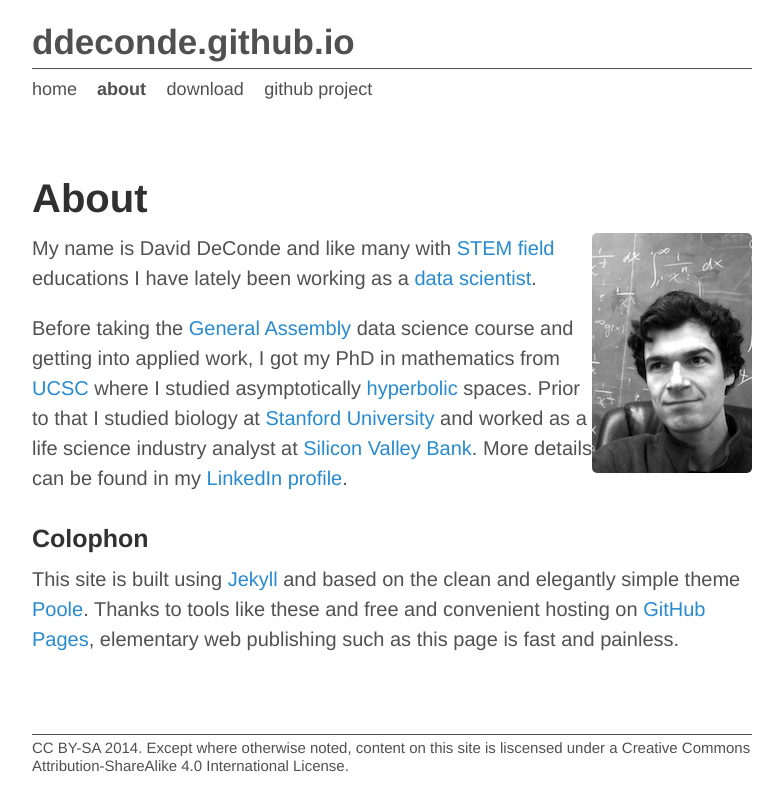
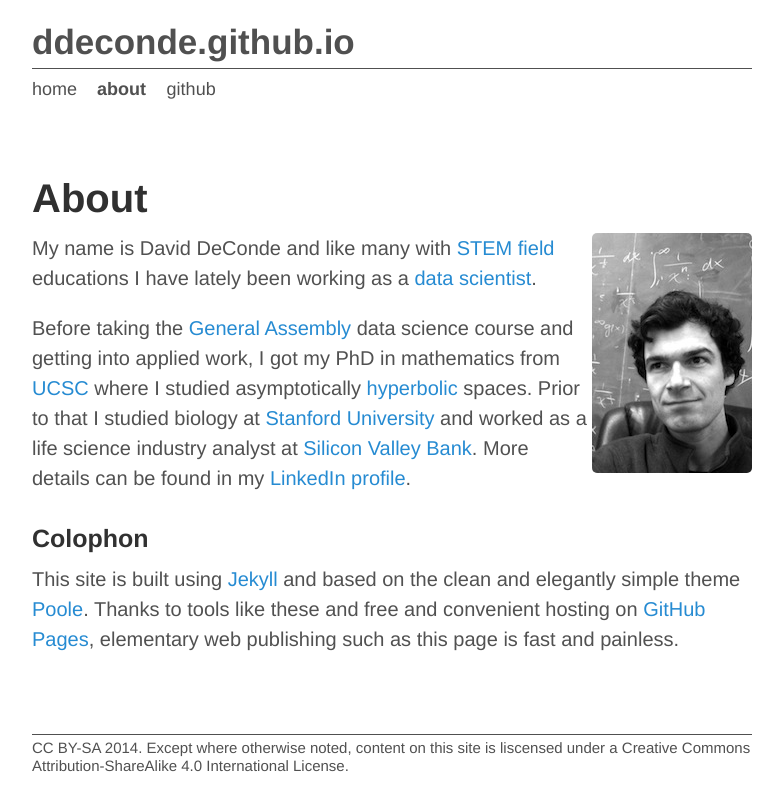
Before and after one commit to ddeconde/ddeconde.github.io, a Jekyll site: the page built from about.md, in a window 1280 px wide. Shown: the top 811 px of the page, without its empty margins (248-1031 px from the left). Built offline with Jekyll 4.4.1, drawn with Linux system fonts in a browser that asks for light colours; Markdown is read by kramdown in place of the engine named in the settings.

Commit message:
minor fixes

```diff
--- a/_includes/masthead-nav.html
+++ b/_includes/masthead-nav.html
@@ -25,8 +25,8 @@
         {% endif %}
       {% endfor %}
 
-      <li class="masthead-nav-item"><a href="{{ site.github.repo }}/archive/v{{ site.version }}.zip">Download</a></li>
-      <li class="masthead-nav-item"><a href="{{ site.github.repo }}">GitHub project</a></li>
+      <!--      <li class="masthead-nav-item"><a href="{{ site.github.repo }}/archive/v{{ site.version }}.zip">Download</a></li> -->
+      <li class="masthead-nav-item"><a href="{{ site.github.repo }}">GitHub</a></li>
     </ul>
 
   </div>
--- a/public/css/masthead-nav.css
+++ b/public/css/masthead-nav.css
@@ -43,6 +43,14 @@ html {
   }
 }
 
+/* Added -- a tiny amount of margin to images to help with float */
+img {
+  display: block;
+  max-width: 100%;
+  margin: 0 0 1rem 0.1rem; /* assumes float: right */
+  border-radius: 5px;
+}
+
 /* Masthead-nav */
 
 .masthead-about h1 {
@@ -74,7 +82,6 @@ html {
 .masthead-nav-item {
   display: inline;
   text-transform: lowercase;
-  margin: 0; /* top&bottom right&left */
   padding: 0 0.75rem 0 0; /* top right bottom left */
   font-size: 90%;
 }
```
Also changed, not shown: public/apple-touch-icon-144-precomposed.png, public/favicon.ico.
